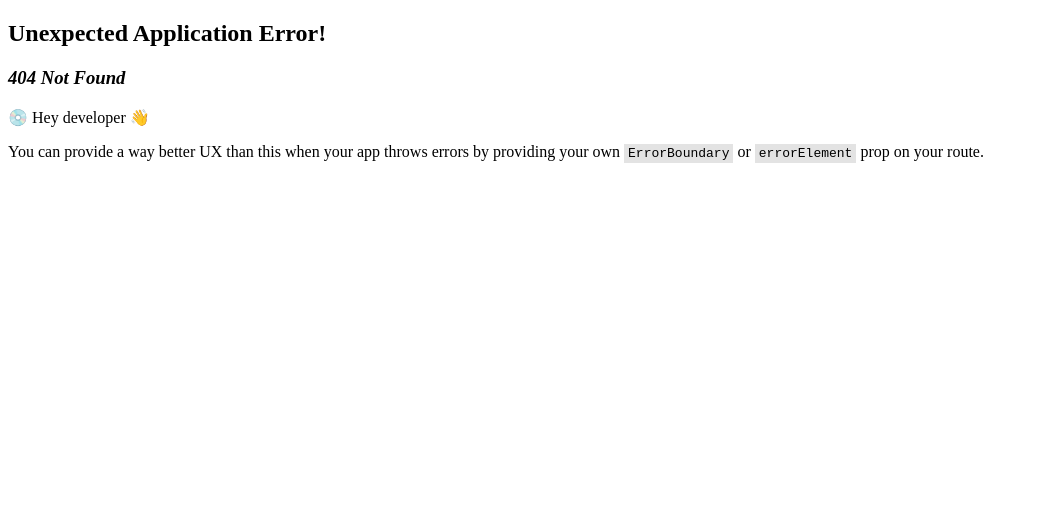
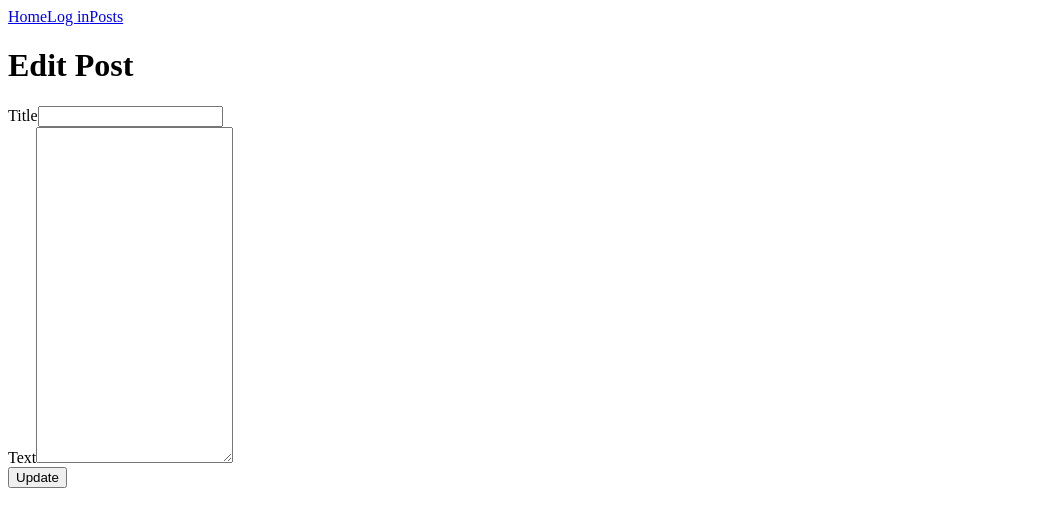
Before and after one commit to Rel1able/Blog-Admin-Client, a React (Vite) app: page /editPost/1 in a window 1280 px wide. Before the commit this address had no page. Shown: the top 526 px of the page, without its empty margins (0-1039 px from the left). Built offline with nearby package versions, Linux system fonts and the light colour scheme; no server answers.

Commit message:
implemented post creating and editing

```diff
--- a/src/components/CreatePost.jsx
+++ b/src/components/CreatePost.jsx
@@ -1,9 +1,46 @@
-
+import { useState, useContext } from "react";
+import { useNavigate } from "react-router-dom";
+import Header from "./Header";
+import Auth from "./AuthContext";
 
 export default function CreatePost() {
+    const [title, setTitle] = useState("");
+    const [text, setText] = useState("");
+    const navigate = useNavigate();
+
+    const { token, user  } = useContext(Auth.Context);
+    console.log("The token is ", token)
+
+    async function handleSubmit(e) {
+        e.preventDefault();
+        const res = await fetch("https://blog-api-rrvr.onrender.com/posts", {
+            method: "POST",
+            body: JSON.stringify({title, text, userId:user.id}),
+            headers: {
+                "Content-Type": "application/json",
+                Authorization: "Bearer " + token
+            }
+        })
+        const resResult = await res.json();
+        console.log(resResult)
+        navigate("/posts");
+    }
     return (
         <>
+            <Header/>
             <h1>Create post</h1>
+            <form onSubmit={handleSubmit}>
+                <div>
+                    <label htmlFor="title">Title</label>
+                    <input onChange={e => setTitle(e.target.value)} type="text" id="title"/>
+                </div>
+                <div>
+                    <label htmlFor="text">Text</label>
+                    <textarea onChange={e => setText(e.target.value)} id="text" rows="22" cols="22">
+                    </textarea>
+                </div>
+                <button type="submit">Create</button>
+            </form>
         </>
     )
 }
--- /dev/null
+++ b/src/components/EditPost.jsx
@@ -0,0 +1,60 @@
+import { useState, useContext, useEffect } from "react";
+import { useNavigate, useParams } from "react-router-dom";
+import Header from "./Header";
+import Auth from "./AuthContext";
+
+export default function EditPost() {
+    const [title, setTitle] = useState("");
+    const [text, setText] = useState("");
+    const navigate = useNavigate();
+    const {id} = useParams();
+    console.log("params", id);
+
+    const { token} = useContext(Auth.Context);
+    console.log("The token is ", token)
+
+    useEffect(() => {
+        async function getPostById(id) {
+            const post = await fetch(`https://blog-api-rrvr.onrender.com/posts/${id}`)
+            const postData = await post.json();
+            console.log(postData);
+            setTitle(postData.title);
+            setText(postData.text);
+        }
+        getPostById(id);
+    }, [])
+
+
+    async function handleSubmit(e) {
+        e.preventDefault();
+        const res = await fetch(`https://blog-api-rrvr.onrender.com/posts/${id}`, {
+            method: "PUT",
+            body: JSON.stringify({id, title, text}),
+            headers: {
+                "Content-Type": "application/json",
+                Authorization: "Bearer " + token
+            }
+        })
+        const resResult = await res.json();
+        console.log(resResult)
+        navigate("/posts");
+    }
+    return (
+        <>
+            <Header/>
+            <h1>Edit Post</h1>
+            <form onSubmit={handleSubmit}>
+                <div>
+                    <label htmlFor="title">Title</label>
+                    <input value={title} onChange={e => setTitle(e.target.value)} type="text" id="title"/>
+                </div>
+                <div>
+                    <label htmlFor="text">Text</label>
+                    <textarea value={text} onChange={e => setText(e.target.value)} id="text" rows="22" cols="22">
+                    </textarea>
+                </div>
+                <button type="submit">Update</button>
+            </form>
+        </>
+    )
+}
--- a/src/components/Header.jsx
+++ b/src/components/Header.jsx
@@ -3,7 +3,9 @@ import { Link } from "react-router-dom";
 export default function Header() {
     return (
         <>
+            <Link to="/">Home</Link>
             <Link to="/login">Log in</Link>
+            <Link to="/posts">Posts</Link>
 
         </>
     )
--- a/src/components/Posts.jsx
+++ b/src/components/Posts.jsx
@@ -1,9 +1,10 @@
 import { useState, useEffect, useContext } from "react";
+import { Link } from "react-router-dom";
 import Header from "./Header";
 import Auth from "./AuthContext";
 
 export default function Posts() {
-    const { token } = useContext(Auth.Context);
+    const { token} = useContext(Auth.Context);
     console.log("Your token is", token)
     const [posts, setPosts] = useState([]);
     async function getPosts() {
@@ -29,15 +30,22 @@ export default function Posts() {
         getPosts()
     }
 
+
+
     return (
         <>
-            <Header/>
+            <Header />
+            <div>
+                 <Link to="/create-post">Create Post</Link>
+            </div>
+
             <h1>All posts</h1>
             {posts.length > 0 ? <ul>
                 {posts.map((post) => (
                     <li key={post.id}>
                         {post.title}
                         <button onClick={() => handleDelete(post.id)}>Delete post</button>
+                        <Link to={`/editPost/${post.id}`}>Edit Post</Link>
                     </li>
                 ))}
             </ul> : <h1>Loading...</h1>}
--- a/src/main.jsx
+++ b/src/main.jsx
@@ -7,6 +7,7 @@ import Auth from './components/AuthContext.jsx';
 import CreatePost from './components/CreatePost.jsx';
 import Posts from './components/Posts.jsx';
 import SinglePost from './components/SinglePost.jsx';
+import EditPost from './components/EditPost.jsx';
 const router = createBrowserRouter([
   {
     path: "/",
@@ -27,6 +28,10 @@ const router = createBrowserRouter([
   {
     path: "/posts/:id",
     element: <SinglePost/>
+  },
+  {
+    path: "/editPost/:id",
+    element: <EditPost/>
   }
 ])
 
```
